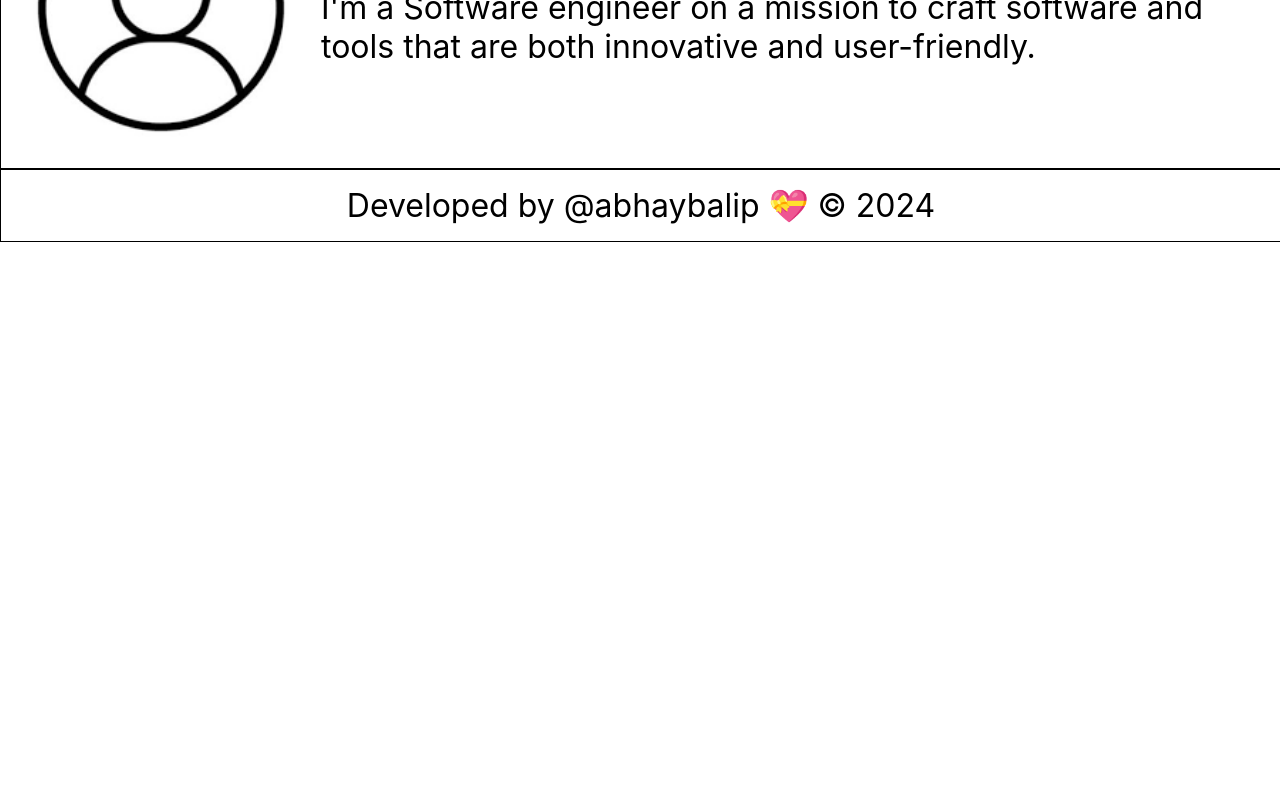
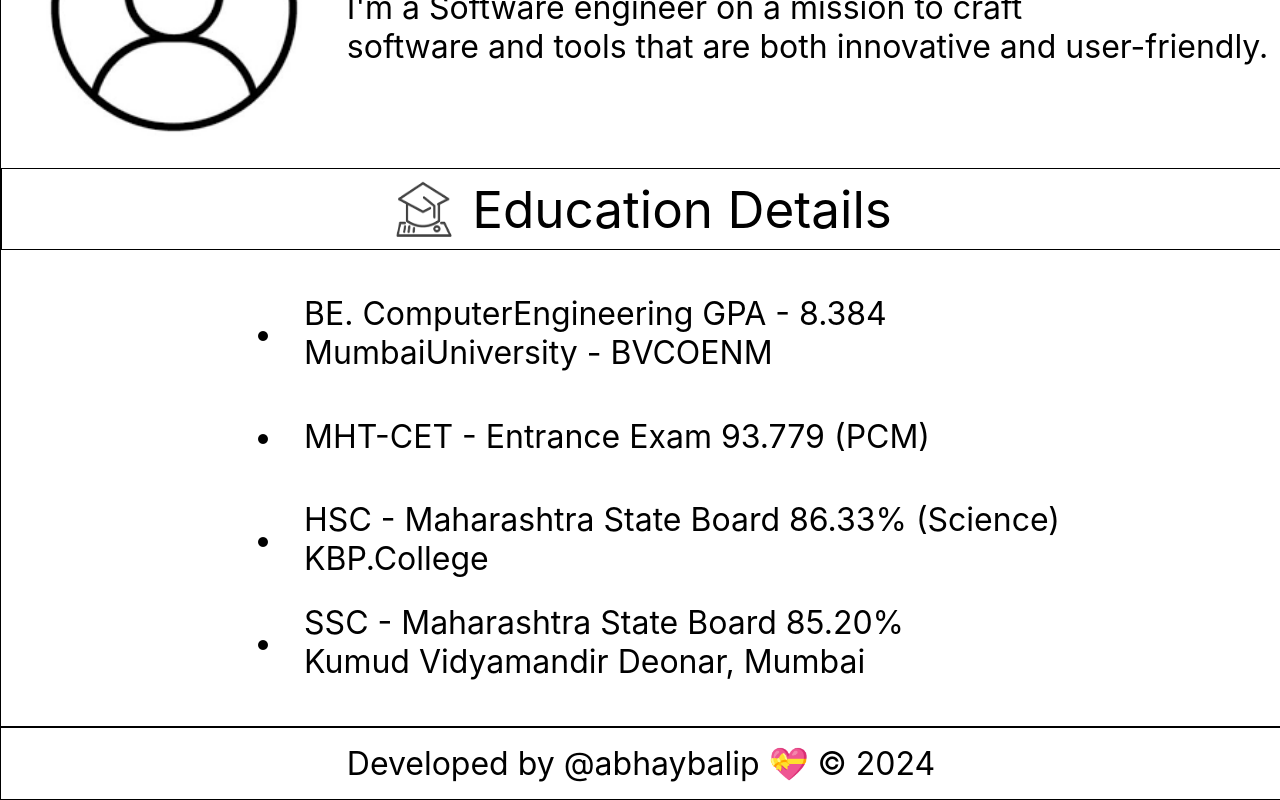
Before and after one commit to abhaybalip/portfolio-app, a React (Create React App) app: page / in a window 1280 px wide. Shown: the part 573-1373 px from the top of the page. Before the commit the page ends 815 px from the top, so only its background shows below. Built offline with nearby package versions, Linux system fonts and the light colour scheme.

Commit message:
Education section

```diff
--- a/src/App.js
+++ b/src/App.js
@@ -3,6 +3,7 @@ import React from 'react';
 
 import './Asset/CSS-Files/App.css'
 import About from './Component/About'
+import Education from './Component/Education'
 
 class App extends React.Component {
   constructor() {
@@ -33,6 +34,7 @@ class App extends React.Component {
     return (
       <div className='app-body'>
         {About()}
+        {Education()}
       </div>
     )
   }
--- /dev/null
+++ b/src/Asset/CSS-Files/Education.css
@@ -0,0 +1,63 @@
+.edu {
+    width: 100%;
+}
+
+.edu-header {
+    width: 100%;
+
+    display: flex;
+    flex-direction: row;
+    justify-content: center;
+    align-items: center;
+
+    /* padding: 1em; */
+    border: 1px solid black;
+}
+
+.edu-icon {
+    height: 5vw;
+    width: 5vw;
+
+    margin: 0.5rem;
+}
+
+.edu-title {
+    font-size: 4vw;
+
+    margin: 0.5rem;
+}
+
+
+.edu-body{
+    width: 100%;
+
+    font-size: 2.5vw;
+
+    display: flex;
+    flex-direction: column;
+    justify-content: space-evenly;
+    align-items: center;
+}
+
+.edu-list{
+    padding: 1em;
+
+    display: flex;
+    flex-direction: column;
+    align-items: start;
+    justify-content: space-evenly;
+}
+
+.list-item{
+    /* padding: 0.5em; */
+    /* margin: 1em; */
+
+    display: flex;
+    flex-direction: row;
+    justify-content: space-evenly;
+    align-items: center;
+}
+
+.dot{
+    padding: 1em;
+}
--- a/src/Component/About.js
+++ b/src/Component/About.js
@@ -18,9 +18,8 @@ function About() {
                 <img className='user-img' alt='UserImg' src={UserImg}></img>
                 <div className='about-info'>
                     Hello this is Abhay,<br/>
-                    I'm a Software engineer on a mission to craft
-                    software and tools that are both innovative and user-friendly.
-
+                    I'm a Software engineer on a mission to craft<br/>
+                    software and tools that are both innovative and user-friendly.<br/>
                 </div>
             </div>
         </div>
--- a/src/Component/Education.js
+++ b/src/Component/Education.js
@@ -1,9 +1,54 @@
 
-function Education(){
-    return(
-        <div className="edu">
-            education
+import '../Asset/CSS-Files/Education.css';
+
+const EducationIcon = require('../Asset/Image/Icon/EducationIcon.png')
+
+function Education() {
+    return (
+        <div id='edu' className="edu">
+            <div className="edu-header">
+                <img className="edu-icon" alt="edu-icon" src={EducationIcon}></img>
+                <div className='edu-title'>Education Details</div>
+            </div>
+            <div className='edu-body'>
+                <div className='edu-list'>
+                    <div className='list-item'>
+                        <div className='dot'>&bull;</div>
+                        <div>
+                            BE. ComputerEngineering GPA - 8.384 <br />
+                            MumbaiUniversity - BVCOENM
+                        </div>
+                    </div>
+
+                    <div className='list-item'>
+                        <div className='dot'>&bull;</div>
+                        <div>
+                            MHT-CET - Entrance Exam 93.779 {'(PCM)'}
+                        </div>
+
+                    </div>
+
+                    <div className='list-item'>
+                        <div className='dot'>&bull;</div>
+                        <div>
+                            HSC - Maharashtra State Board 86.33% {'(Science)'} <br />
+                            KBP.College
+                        </div>
+
+                    </div>
+
+                    <div className='list-item'>
+
+                        <div className='dot'>&bull;</div>
+                        <div>
+                            SSC - Maharashtra State Board 85.20% <br />
+                            Kumud Vidyamandir Deonar, Mumbai
+                        </div>
+
+                    </div>
+
+                </div>
+            </div>
         </div>
     )
-}
-export default Education;
+} export default Education;
```
Also changed, not shown: src/Asset/Image/Icon/EducationIcon.png (added).
